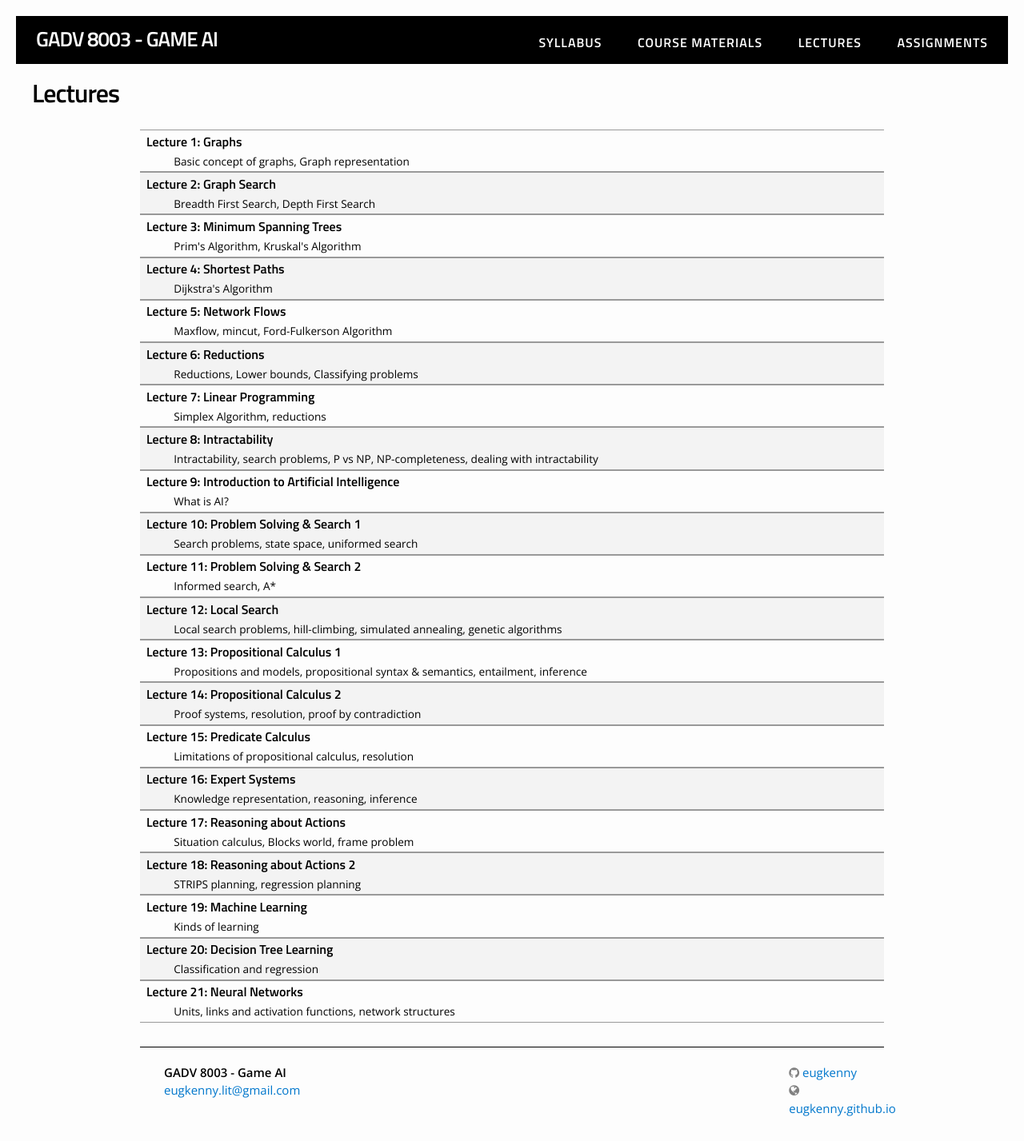
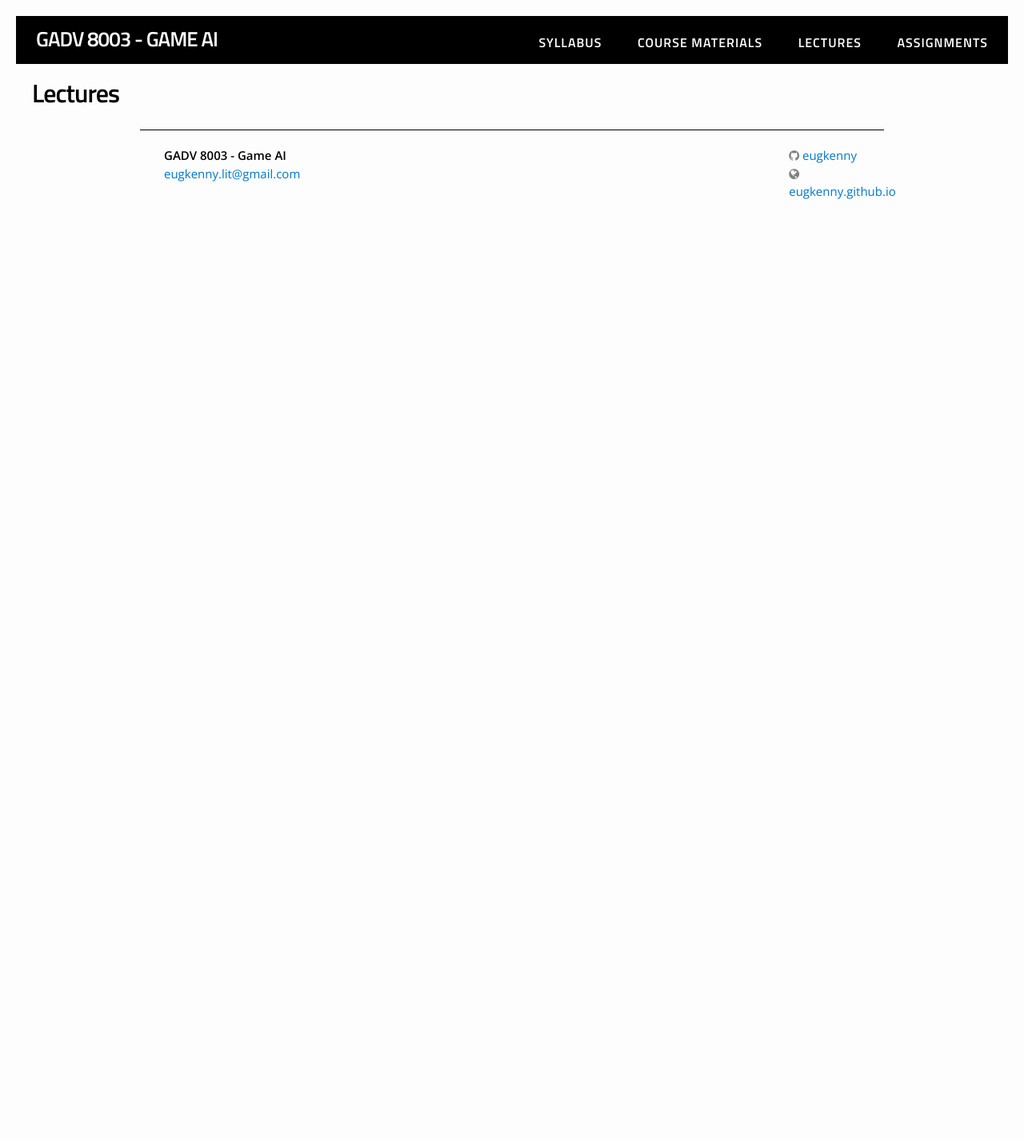
Before and after one commit to eugkenny/GADV8003, a Jekyll site: the page built from lectures.md, in a window 1280 px wide. Shown: the whole page at 80% size. Built offline with Jekyll 4.4.1, drawn with Linux system fonts in a browser that asks for light colours; nearby versions of some CDN libraries; some web fonts are replaced; after the commit the page ends 900 px from its top, so only the background shows below that.

Commit message:
Update lecture list

```diff
--- a/_data/lectures.yml
+++ b/_data/lectures.yml
@@ -3,107 +3,7 @@
 #  dirname: untitled-lecture
 #  tldr: "This is just a sample .rmd file to illustrate the use of the lectures.yml file."
 
-- title: "Lecture 1: Graphs"
-  filename: Algs - Lecture 01 - Graph Theory.pdf
-  dirname: lectures
-  tldr: "Basic concept of graphs, Graph representation"
-
-- title: "Lecture 2: Graph Search"
-  filename: Algs - Lecture 02 - Graphs - Searching.pdf
-  dirname: lectures
-  tldr: "Breadth First Search, Depth First Search"
-
-- title: "Lecture 3: Minimum Spanning Trees"
-  filename: Algs - Lecture 03 - Graphs - Minimum Spanning Trees.pdf
-  dirname: lectures
-  tldr: "Prim's Algorithm, Kruskal's Algorithm"
-
-- title: "Lecture 4: Shortest Paths"
-  filename: Algs - Lecture 04 - Graphs - Shortest Paths.pdf
-  dirname: lectures
-  tldr: "Dijkstra's Algorithm"
-
-- title: "Lecture 5: Network Flows"
-  filename: Algs - Lecture 05 - Graphs - Maximum Flow.pdf
-  dirname: lectures
-  tldr: "Maxflow, mincut, Ford-Fulkerson Algorithm"
-
-- title: "Lecture 6: Reductions"
-  filename: Algs - Lecture 06a - Reductions.pdf
-  dirname: lectures
-  tldr: "Reductions, Lower bounds, Classifying problems"
-
-- title: "Lecture 7: Linear Programming"
-  filename: Algs - Lecture 06b - Linear Programming.pdf
-  dirname: lectures
-  tldr: "Simplex Algorithm, reductions"
-
-- title: "Lecture 8: Intractability"
-  filename: Algs - Lecture 07 - Intractability.pdf
-  dirname: lectures
-  tldr: "Intractability, search problems, P vs NP, NP-completeness, dealing with intractability"
-
-- title: "Lecture 9: Introduction to Artificial Intelligence"
-  filename: AI - Lecture 01 - Introduction.pdf
-  dirname: lectures
-  tldr: "What is AI?"
-
-- title: "Lecture 10: Problem Solving & Search 1"
-  filename: AI - Lecture 02 - Problem Solving & Search 1.pdf
-  dirname: lectures
-  tldr: "Search problems, state space, uniformed search"
-
-- title: "Lecture 11: Problem Solving & Search 2"
-  filename: AI - Lecture 03 - Problem Solving & Search 2.pdf
-  dirname: lectures
-  tldr: "Informed search, A*"
-
-- title: "Lecture 12: Local Search"
-  filename: AI - Lecture 04 - Local Search.pdf
-  dirname: lectures
-  tldr: "Local search problems, hill-climbing, simulated annealing, genetic algorithms"
-
-- title: "Lecture 13: Propositional Calculus 1"
-  filename: AI - Lecture 05 - Propositional Calculus 1.pdf
-  dirname: lectures
-  tldr: "Propositions and models, propositional syntax & semantics, entailment, inference"
-
-- title: "Lecture 14: Propositional Calculus 2"
-  filename: AI - Lecture 06 - Propositional Calculus 2.pdf
-  dirname: lectures
-  tldr: "Proof systems, resolution, proof by contradiction"
-
-- title: "Lecture 15: Predicate Calculus"
-  filename: AI - Lecture 07 - Predicate Calculus.pdf
-  dirname: lectures
-  tldr: "Limitations of propositional calculus, resolution"
-
-- title: "Lecture 16: Expert Systems"
-  filename: AI - Lecture 08 - Expert Systems.pdf
-  dirname: lectures
-  tldr: "Knowledge representation, reasoning, inference"
-
-- title: "Lecture 17: Reasoning about Actions"
-  filename: AI - Lecture 09 - Reasoning about Actions.pdf
-  dirname: lectures
-  tldr: "Situation calculus, Blocks world, frame problem"
-
-- title: "Lecture 18: Reasoning about Actions 2"
-  filename: AI - Lecture 10 - Reasoning about Actions 2.pdf
-  dirname: lectures
-  tldr: "STRIPS planning, regression planning"
-
-- title: "Lecture 19: Machine Learning"
-  filename: AI - Lecture 13 - Learning.pdf
-  dirname: lectures
-  tldr: "Kinds of learning"
-
-- title: "Lecture 20: Decision Tree Learning"
-  filename: AI - Lecture 14 - Decision Trees.pdf
-  dirname: lectures
-  tldr: "Classification and regression"
-
-- title: "Lecture 21: Neural Networks"
-  filename: AI - Lecture 15 - Neural Networks.pdf
-  dirname: lectures
-  tldr: "Units, links and activation functions, network structures"
+#- title: "Lecture 1: Graphs"
+#  filename: Algs - Lecture 01 - Graph Theory.pdf
+#  dirname: lectures
+#  tldr: "Basic concept of graphs, Graph representation"
```
Also changed, not shown: _data/exams.yml (deleted, +0 -35 lines).
